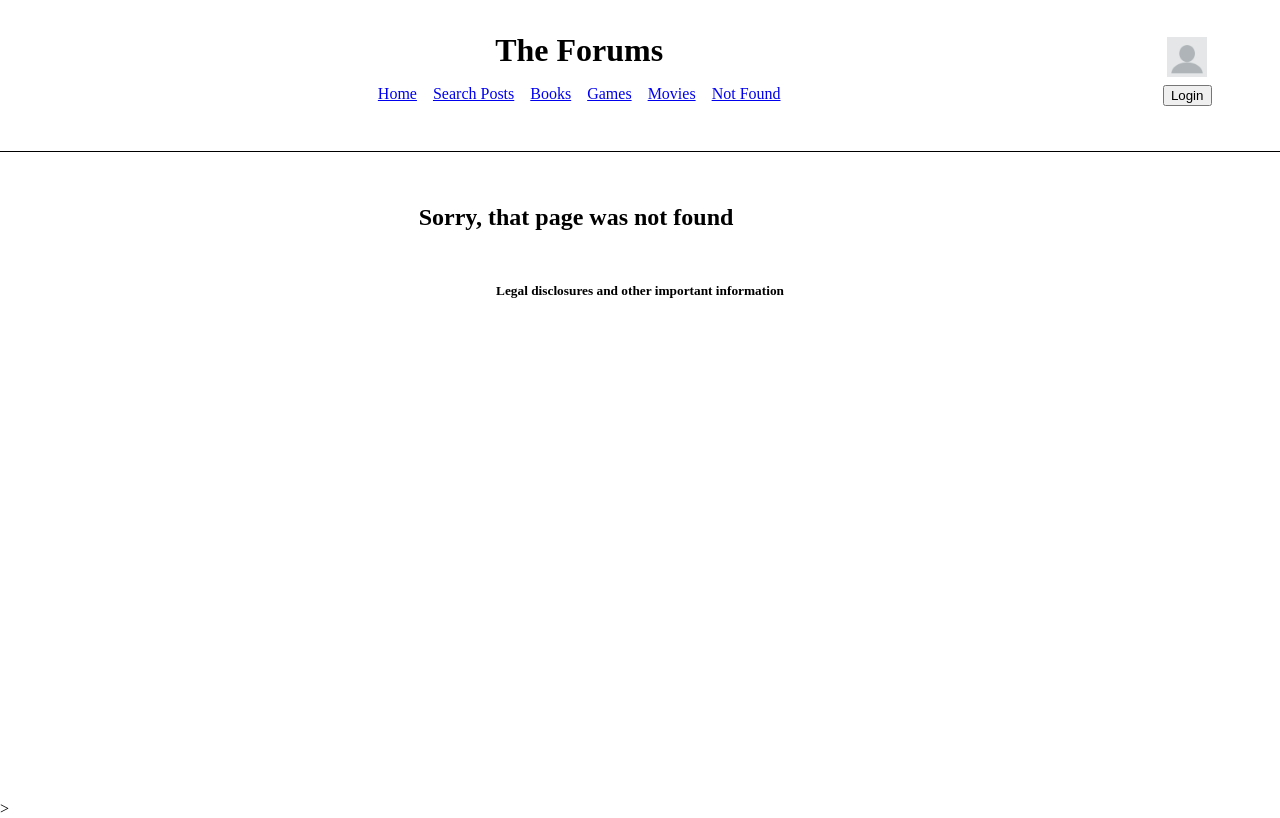
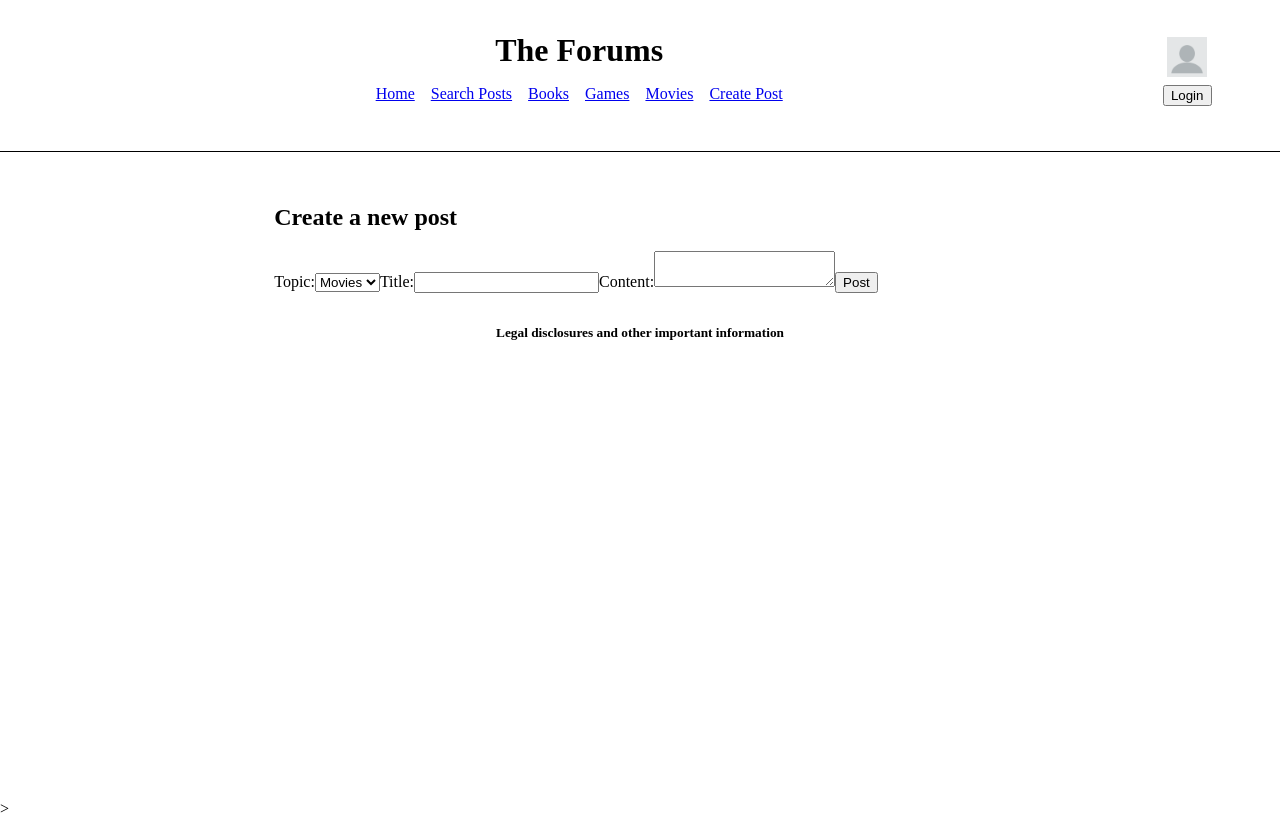
Before and after one commit to Lee1387/Forums, a React (Vite) app in the folder Forums-Frontend/: page /create in a window 1280 px wide. Before the commit this address had no page. Built offline with nearby package versions, Linux system fonts and the light colour scheme.

Commit message:
Created signle post and create post pages

```diff
--- a/Forums-Frontend/src/components/App.jsx
+++ b/Forums-Frontend/src/components/App.jsx
@@ -12,7 +12,9 @@ import Results, { resultsLoader } from "./Results";
 // Pages
 import Home, { homeLoader } from "../pages/Home";
 import Search, { searchAction } from "../pages/Search";
-import Posts, { postsLoader } from "../pages/Posts";
+import Post, { postLoader } from "../pages/Post";
+import PostsByTopic, { postsTopicLoader } from "../pages/PostsByTopic";
+import CreatePost, { createPostAction } from "../pages/CreatePost";
 import NotFound from "../pages/NotFound";
 // Assets
 import "../assets/styles.css";
@@ -28,9 +30,22 @@ const router = createBrowserRouter(
         action={searchAction}
       />
       <Route path="/posts">
-        <Route path=":topic" element={<Posts />} loader={postsLoader} />
+        <Route
+            path=":topic"
+            element={<PostsByTopic />}
+            loader={postsTopicLoader}
+          />
+          <Route
+            path="details/:id"
+            element={<Post />}
+            loader={postLoader}
+          />
       </Route>
-        <Route path="*" element={<NotFound />} />
+        <Route
+            path="/create"
+            element={<CreatePost />}
+            action={createPostAction}
+        />
     </Route>
   )
 );
--- a/Forums-Frontend/src/components/Header.jsx
+++ b/Forums-Frontend/src/components/Header.jsx
@@ -9,6 +9,8 @@ export default function Header() {
     const loginModal = useRef();
     const loginForm = useRef();
     const [loginMessage, setLoginMessage] = useState("");
+    const userId = sessionStorage.getItem("user-id");
+    const [isUserLoggedIn, setIsUserLoggedIn] = useState(userId);
 
     function openLoginModal() {
         loginModal.current.showModal();
@@ -38,8 +40,8 @@ export default function Header() {
                     <Link to="/posts/movies" className="link">
                         Movies
                     </Link>
-                    <Link to="/test" className="link">
-                        Not Found
+                    <Link to="/create" className="link">
+                        Create Post
                     </Link>
                 </nav>
             </div>
@@ -49,6 +51,9 @@ export default function Header() {
                     alt="A generic blank avatar of a mans head"
                     className="profile-image"
                 />
+                {isUserLoggedIn ? (
+                    <button>Profile</button>
+                ) : (
                     <button
                         type="button"
                         className="button"
@@ -56,6 +61,7 @@ export default function Header() {
                     >
                         Login
                     </button>
+                )}
                 <dialog className="modal" ref={loginModal}>
                     <Form
                         className="login-form"
--- /dev/null
+++ b/Forums-Frontend/src/pages/CreatePost.jsx
@@ -0,0 +1,48 @@
+import React from "react";
+import { Form, redirect } from "react-router-dom";
+
+export async function createPostAction({ request }) {
+    try {
+        const postData = await request.formData();
+        const topic = postData.get("topic");
+        const title = postData.get("title");
+        const content = postData.get("content");
+        console.log(topic, title, content);
+        const res = await fetch("http://127.0.0.1:3000/api/v1/create", {
+            method: "POST",
+            body: JSON.stringify({ topic, title, content }),
+            headers: {
+                "Content-Type": "application/json",
+            },
+        });
+        if (!res.ok) {
+            throw new Error(`Response error: ${res.status}`);
+        }
+        const data = res.json();
+        return redirect(`/posts/details/${data._id}`);
+    } catch (error) {
+        console.log(error);
+        return null;
+    }
+}
+
+export default function CreatePost() {
+    return (
+        <>
+            <Form action="/create" method="post" className="post-form">
+                <h2>Create a new post</h2>
+                <label htmlFor="topic-input">Topic:</label>
+                <select id="topic-input" name="topic">
+                    <option>Movies</option>
+                    <option>Games</option>
+                    <option>Books</option>
+                </select>
+                <label htmlFor="title-input">Title:</label>
+                <input id="title-input" type="text" name="title" />
+                <label htmlFor="content-input">Content:</label>
+                <textarea id="content-input" name="content"></textarea>
+                <button type="submit">Post</button>
+            </Form>
+        </>
+    );
+}
--- /dev/null
+++ b/Forums-Frontend/src/pages/Post.jsx
@@ -0,0 +1,30 @@
+import React from "react";
+import { useLoaderData } from "react-router-dom";
+
+export async function postLoader({ params }) {
+    try {
+        const response = await fetch("/src/assets/test-data.json");
+        const data = await response.json();
+        //const topic = params.id;
+        return data[0];
+    } catch (error) {
+        return error;
+    }
+}
+
+export default function Post() {
+    const postData = useLoaderData();
+
+    return (
+        <>
+            {postData ? (
+                <div>
+                    <h2>{postData.title}</h2>
+                    <p>{postData.content}</p>
+                </div>
+            ) : (
+                <p>Post data is unavailable at this time</p>
+            )}
+        </>
+    );
+}
--- a/Forums-Frontend/src/pages/Posts.jsx
+++ b/Forums-Frontend/src/pages/PostsByTopic.jsx
@@ -1,25 +1,26 @@
 import React from "react";
-import { useLoaderData, useParams } from "react-router-dom";
+import { useLoaderData, useParams, Link } from "react-router-dom";
 
-export async function postsLoader({ params }) {
+export async function postsTopicLoader({ params }) {
     try {
         const response = await fetch("/src/assets/test-data.json");
         const data = await response.json();
-        // const topic = params.topic;
+        //const topic = params.topic;
         return data;
     } catch (error) {
         return error;
     }
 }
 
-export default function Posts() {
+export default function PostsByTopic() {
     const topic = useParams().topic;
     const postData = useLoaderData();
     const postElements = postData.map((post) => {
         return (
             <div key={post._id}>
-                <h3>{post.title}</h3>
-                <p>{post.content}</p>
+                <Link to={`/posts/details/${post._id}`}>
+                    <h3>{post.title}</h3>
+                </Link>
             </div>
         );
     });
--- a/Forums-Frontend/src/utils/login.js
+++ b/Forums-Frontend/src/utils/login.js
@@ -18,6 +18,7 @@ export async function attemptLogin(e) {
             throw new Error(`Status error ${res.status}`);
         }
         const data = await res.json();
+        sessionStorage.setItem("user-id", "1234");
         console.log(data);
     } catch (error) {
         console.log(`Login Error: ${error}`);
```
Lines whose indentation alone changed are shown as unchanged.
